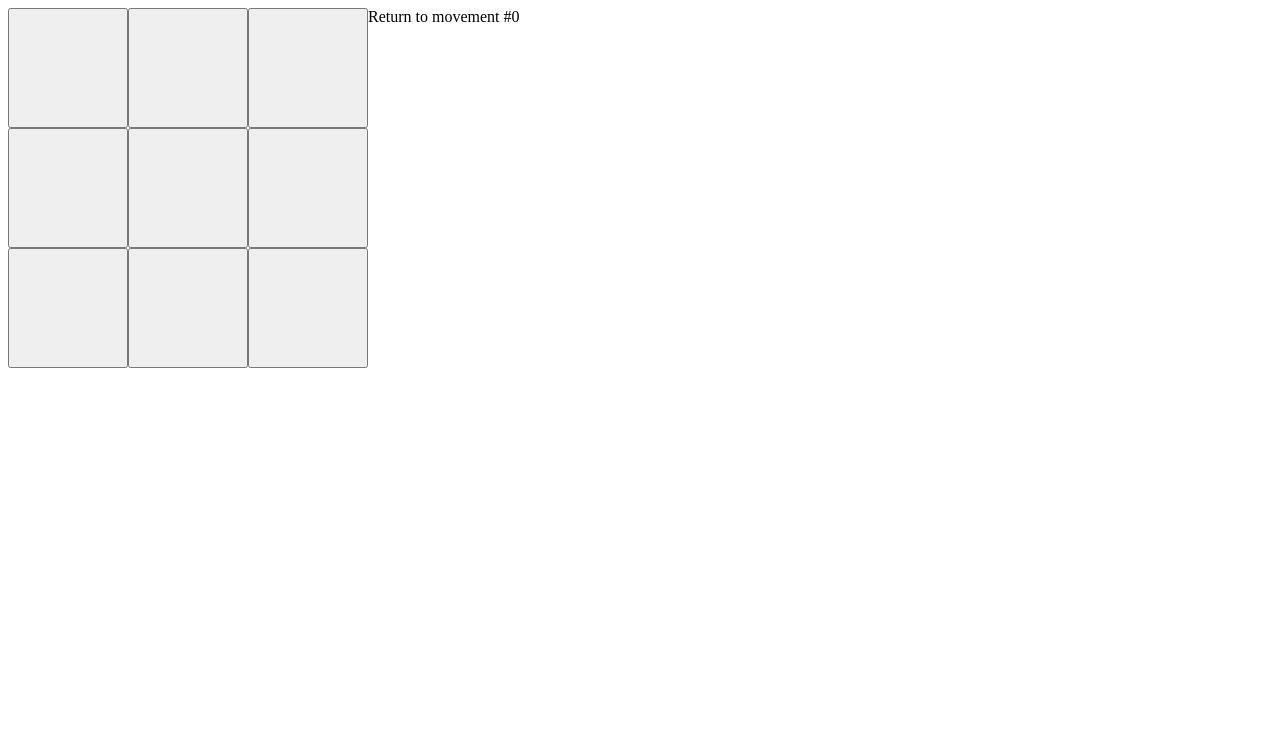
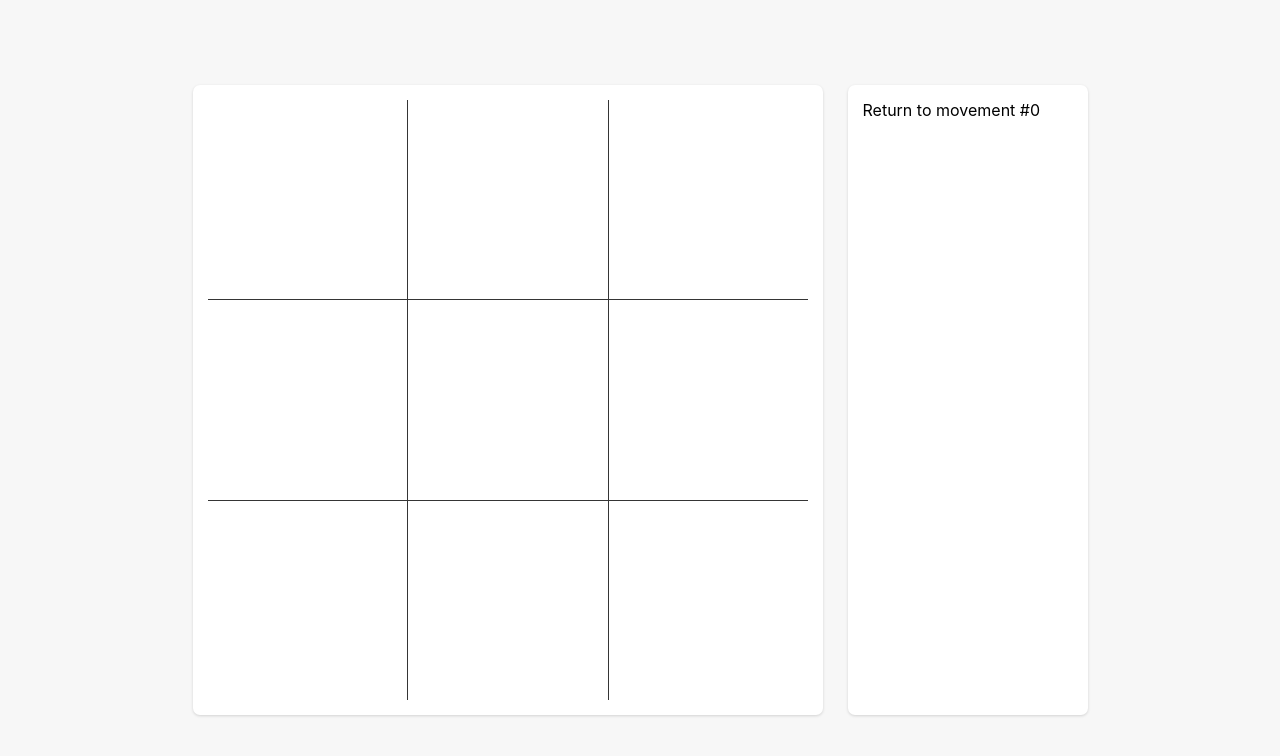
Before and after one commit to Topi99/ldaw-react-intro, a React (Create React App) app: page / in a window 1280 px wide. Shown: the top 756 px of the page. Built offline with nearby package versions, Linux system fonts and the light colour scheme.

Commit message:
Add styles to the board

```diff
--- a/src/App.js
+++ b/src/App.js
@@ -1,5 +1,6 @@
 import React from "react";
 import Board from "./components/Board";
+import './index.css';
 
 function App() {
   return (
--- a/src/components/Board/Board.js
+++ b/src/components/Board/Board.js
@@ -10,6 +10,7 @@ const Board = () => {
 
   const [ squares, setSquares ] = useState(Array(9).fill(null));
   const [ turn, setTurn ] = useState(turns.X);
+  const [ lineN, setLineN ] = useState(0);
   const [ winner, setWinner ] = useState(null);
   const [ history, setHistory ] = useState([{squares, turn}]);
 
@@ -28,10 +29,11 @@ const Board = () => {
 
       let winner = null;
 
-      lines.forEach((line) => {
+      lines.forEach((line, i) => {
         const [a, b, c] = line;
         if (squares[a] && squares[a] === squares[b] && squares[a] === squares[c]) {
           winner = squares[a];
+          setLineN(i);
         }
       });
 
@@ -40,7 +42,6 @@ const Board = () => {
 
     const winner = getWinner();
     if (winner) {
-      alert(winner);
       setWinner(winner);
     }
   }, [squares]);
@@ -77,6 +78,7 @@ const Board = () => {
             />
           )
         }
+        {winner && <div className={`winner line-${lineN}`}></div>}
       </div>
       <div className="timeTravel">
         {history.map((state, i) => (
--- a/src/components/Board/board.scss
+++ b/src/components/Board/board.scss
@@ -1,14 +1,144 @@
 .grid {
   display: grid;
-  grid-template-columns: 3fr 9fr;
+  grid-template-columns: calc((200px * 3) + 30px) 240px;
+  gap: 25px;
+  margin: auto;
+  justify-content: center;
+  align-items: center;
+  height: 100vh;
+
+  .board, .timeTravel {
+    background-color: #fff;
+    padding: 15px;
+    box-shadow: 0px 1px 3px rgba(0,0,0,.15);
+    border-radius: 7px;
+    height: calc(200px * 3);
+  }
 
   .board {
     display: grid;
-    grid-template-rows: repeat(3, 120px);
-    grid-template-columns: repeat(3, 120px);
+    grid-template-rows: repeat(3, 200px);
+    grid-template-columns: repeat(3, 200px);
+    overflow: hidden;
+    position: relative;
+
+    .winner {
+      position: absolute;
+      width: 580px;
+      height: 10px;
+      background-color: rgb(201, 78, 78);
+
+      &.line-0 {
+        margin: auto;
+        top: 115px;
+        left: 25px;
+      }
+
+      &.line-1 {
+        margin: auto;
+        top: 315px;
+        left: 25px;
+      }
+
+      &.line-2 {
+        margin: auto;
+        top: 515px;
+        left: 25px;
+      }
+
+      &.line-3 {
+        margin: auto;
+        top: 315px;
+        left: 25px - 200px;
+        transform: rotate(90deg);
+      }
+
+      &.line-4 {
+        margin: auto;
+        top: 315px;
+        left: 25px;
+        transform: rotate(90deg);
+      }
+
+      &.line-5 {
+        margin: auto;
+        top: 315px;
+        left: 225px;
+        transform: rotate(90deg);
+      }
+
+      &.line-6 {
+        margin: auto;
+        top: 315px;
+        left: 25px;
+        transform: rotate(45deg) scaleX(1.3);
+      }
+
+      &.line-7 {
+        margin: auto;
+        top: 315px;
+        left: 25px;
+        transform: rotate(135deg) scaleX(1.3);
+      }
+    }
+
+    .square {
+      all: unset;
+      border: 1px solid rgb(53, 53, 53);
+      text-align: center;
+      font-size: 5rem;
+      color: #0c59cf;
+
+      &:nth-child(1) {
+        border: none;
+        border-right: 1px solid rgb(53, 53, 53);
+        border-bottom: 1px solid rgb(53, 53, 53);
+      }
+
+      &:nth-child(2) {
+        border: none;
+        border-bottom: 1px solid rgb(53, 53, 53);
+      }
+
+      &:nth-child(3) {
+        border: none;
+        border-left: 1px solid rgb(53, 53, 53);
+        border-bottom: 1px solid rgb(53, 53, 53);
+      }
+
+      &:nth-child(4) {
+        border: none;
+        border-right: 1px solid rgb(53, 53, 53);
+      }
+
+      &:nth-child(5) {
+        border: none;
+      }
+
+      &:nth-child(6) {
+        border: none;
+        border-left: 1px solid rgb(53, 53, 53);
+      }
+
+      &:nth-child(7) {
+        border: none;
+        border-right: 1px solid rgb(53, 53, 53);
+        border-top: 1px solid rgb(53, 53, 53);
+      }
+
+      &:nth-child(8) {
+        border: none;
+        border-top: 1px solid rgb(53, 53, 53);
+      }
+
+      &:nth-child(9) {
+        border: none;
+        border-left: 1px solid rgb(53, 53, 53);
+        border-top: 1px solid rgb(53, 53, 53);
+      }
+    }
   }
 
   .timeTravel {
-
   }
 }
--- a/src/index.css
+++ b/src/index.css
@@ -5,6 +5,8 @@ body {
     sans-serif;
   -webkit-font-smoothing: antialiased;
   -moz-osx-font-smoothing: grayscale;
+  background-color: #f7f7f7;
+  min-height: 100%;
 }
 
 code {
```
